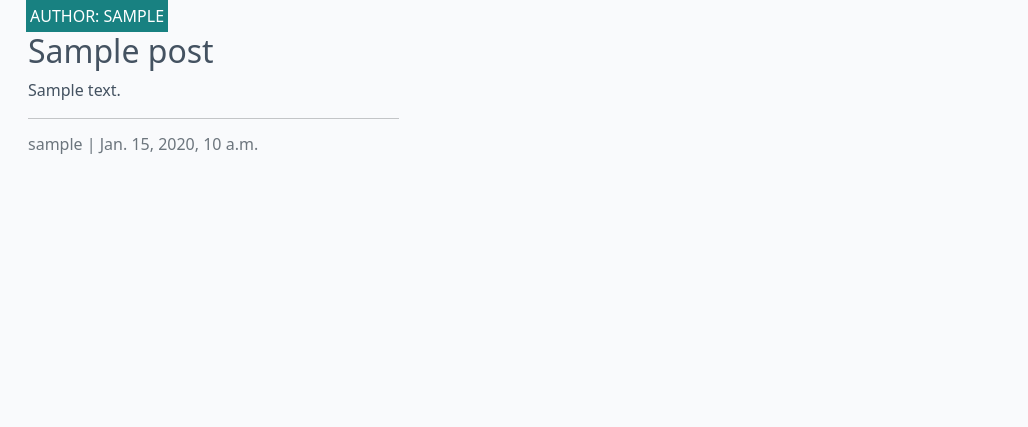
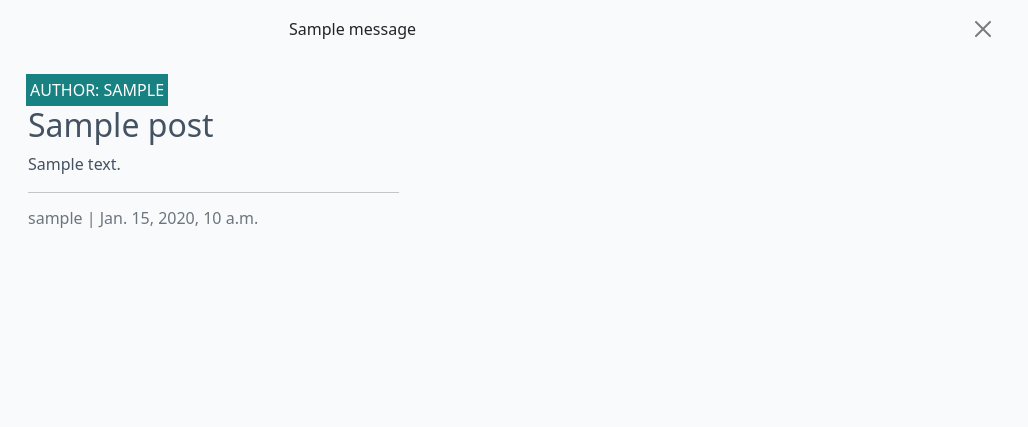
Before and after one commit to KikiBerg/urban-biodiversity-platform, a Django app: page / in a window 1280 px wide. Shown: the part 60-487 px from the top of the page, without its empty margins (0-1028 px from the left). Run offline with Django 4.2, Linux system fonts and the light colour scheme; tables that the repository leaves empty hold one stand-in row (values such as "Sample post"); one stand-in notice (Sample message) is shown.

Commit message:
Add import for messages & customize base.html

```diff
--- a/posts/views.py
+++ b/posts/views.py
@@ -1,6 +1,7 @@
 from django.shortcuts import render, get_object_or_404
 from django.urls import reverse_lazy
 from django.views.generic import ListView, DetailView, CreateView, UpdateView, DeleteView
+from django.contrib import messages
 from .models import Post, Category, Comment
 from .forms import PostForm, CommentForm
 
--- a/templates/base.html
+++ b/templates/base.html
@@ -78,6 +78,27 @@
         </div>
     </nav>
 
+
+    <!-- Displaying Django messages -->
+
+    <div class="container">
+        <div class="row">
+        <div class="col-md-8 offset-md-2">
+            {% for message in messages %}
+            <div class="alert {{ message.tags }} alert-dismissible
+            fade show" id="msg" role="alert">
+            {{ message | safe }}
+            <button type="button" class="btn-close"
+                data-bs-dismiss="alert" aria-label="Close"></button>
+            </div>
+            {% endfor %}
+        </div>
+        </div>
+    </div>
+
+
+
+
     <main class="flex-shrink-0 main-bg">
 
         {% block content %}
```
